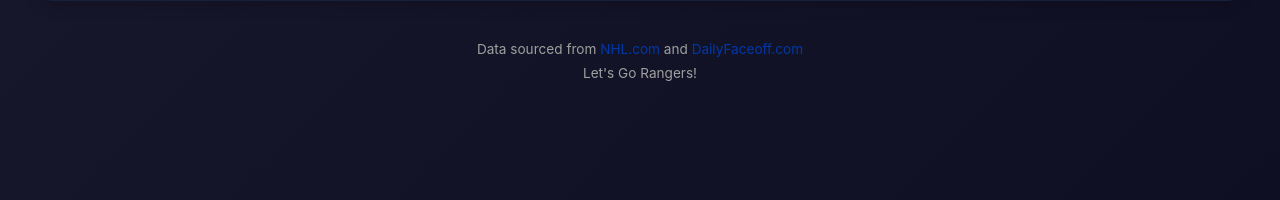
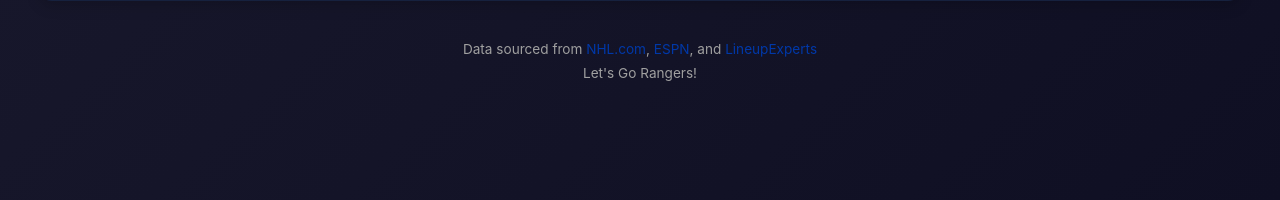
Before and after one commit to raysarlo/nhl-gdt-updater, a Flask app: page / in a window 1280 px wide. Shown: the part 600-800 px from the top of the page. Run offline with Flask 3, Linux system fonts and the light colour scheme.

Commit message:
Update data source attribution to ESPN and LineupExperts
- Update loading text to mention ESPN and LineupExperts
- Update footer attribution with correct source links

Co-Authored-By: Claude Opus 4.5 <noreply@anthropic.com>

```diff
--- a/templates/index.html
+++ b/templates/index.html
@@ -342,7 +342,7 @@
 
         <div id="loading" class="card">
             <div class="spinner"></div>
-            <p>Fetching data from NHL API and DailyFaceoff...</p>
+            <p>Fetching data from NHL API, ESPN, and LineupExperts...</p>
             <p style="color: var(--text-muted); font-size: 0.9rem; margin-top: 8px;">This may take a few seconds</p>
         </div>
 
@@ -375,7 +375,7 @@
         </div>
 
         <footer>
-            <p>Data sourced from <a href="https://www.nhl.com" target="_blank">NHL.com</a> and <a href="https://www.dailyfaceoff.com" target="_blank">DailyFaceoff.com</a></p>
+            <p>Data sourced from <a href="https://www.nhl.com" target="_blank">NHL.com</a>, <a href="https://www.espn.com/nhl/" target="_blank">ESPN</a>, and <a href="https://www.lineupexperts.com" target="_blank">LineupExperts</a></p>
             <p style="margin-top: 8px;">Let's Go Rangers!</p>
         </footer>
     </div>
```
